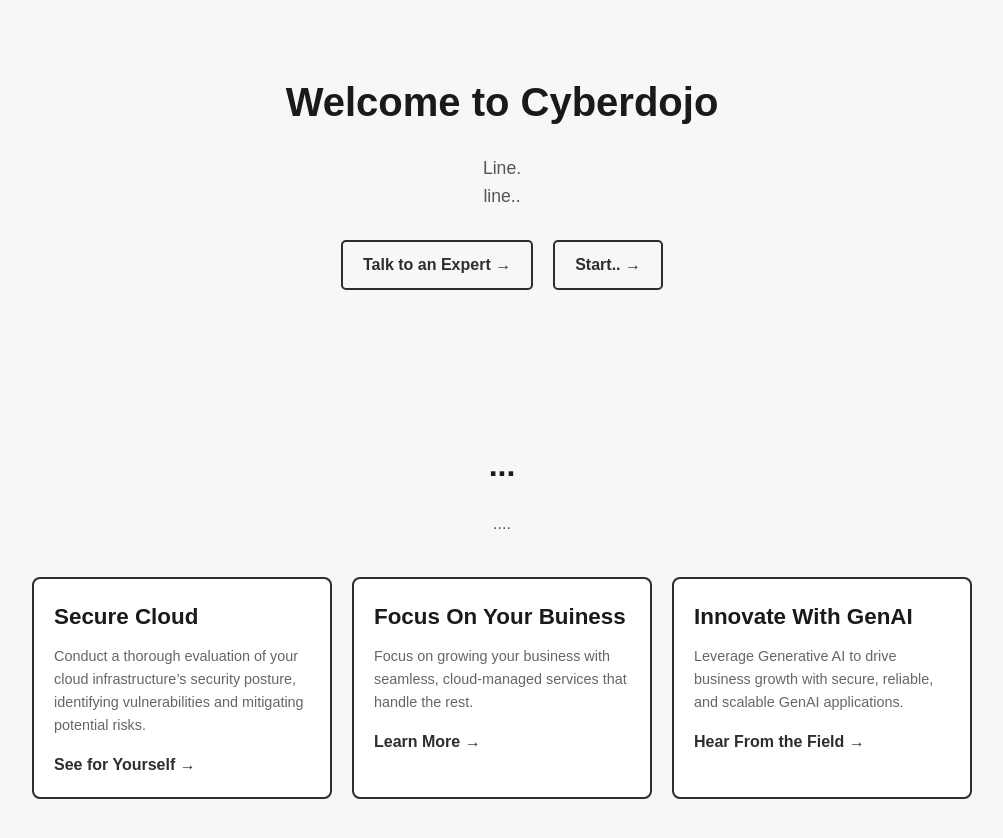
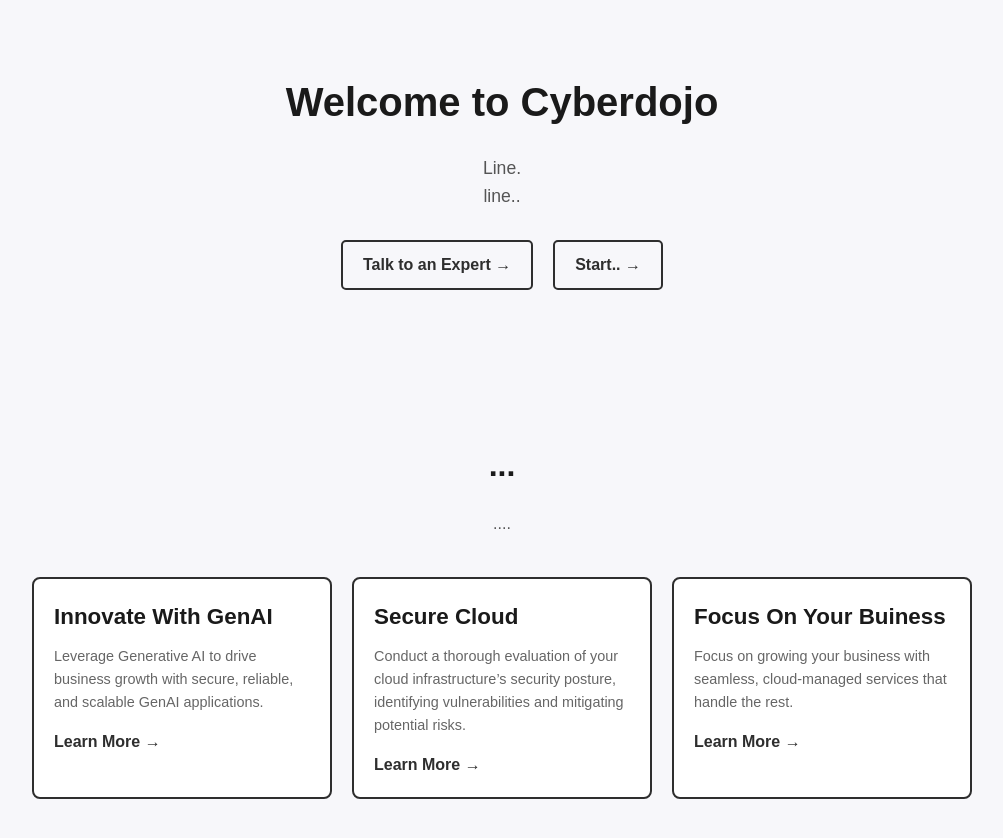
Before and after one commit to Ahmed-AG/cyberdojo-page, a Jekyll site: the page indexv2.html, which Jekyll copies as it is, in a window 1280 px wide. Shown: the top 838 px of the page, without its empty margins (138-1141 px from the left). Built offline with Jekyll 4.4.1, drawn with Linux system fonts in a browser that asks for light colours.

Commit message:
initialize page v2

```diff
--- a/indexv2.html
+++ b/indexv2.html
@@ -122,21 +122,21 @@
         <p>....</p>
         <div class="service-cards">
             <div class="service-card">
+                <h3>Innovate With GenAI</h3>
+                <p>Leverage Generative AI to drive business growth with secure, reliable, and scalable GenAI applications.
+                </p>
+                <a href="#">Learn More →</a>
+            </div>
+            <div class="service-card">
                 <h3>Secure Cloud</h3>
                 <p>Conduct a thorough evaluation of your cloud infrastructure’s security posture, identifying vulnerabilities and mitigating potential risks.</p>
-                <a href="#">See for Yourself →</a>
+                <a href="#">Learn More →</a>
             </div>
             <div class="service-card">
                 <h3>Focus On Your Buiness</h3>
                 <p>Focus on growing your business with seamless, cloud-managed services that handle the rest.</p>
                 <a href="#">Learn More →</a>
             </div>
-            <div class="service-card">
-                <h3>Innovate With GenAI</h3>
-                <p>Leverage Generative AI to drive business growth with secure, reliable, and scalable GenAI applications.
-                </p>
-                <a href="#">Hear From the Field →</a>
-            </div>
         </div>
     </section>
 
```
